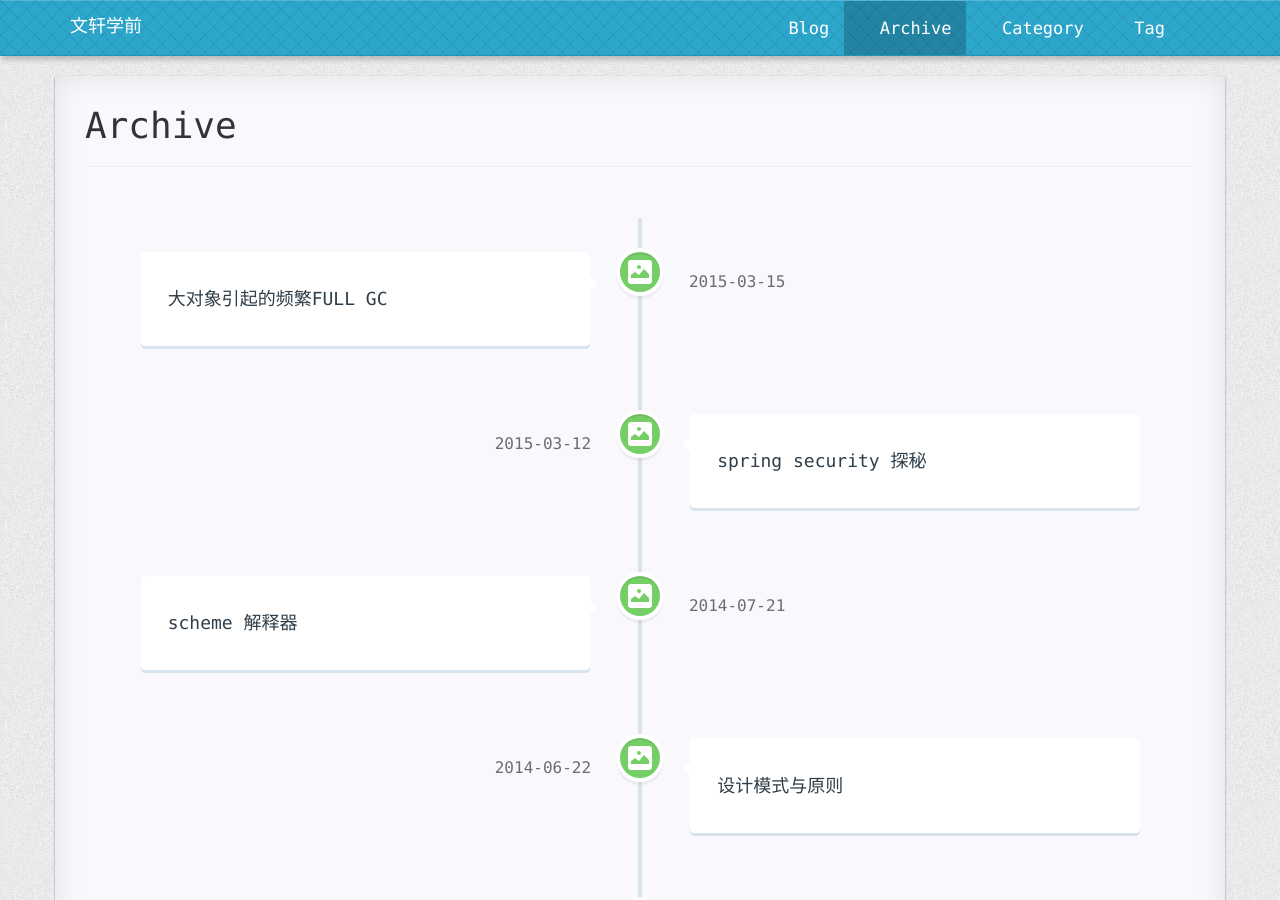
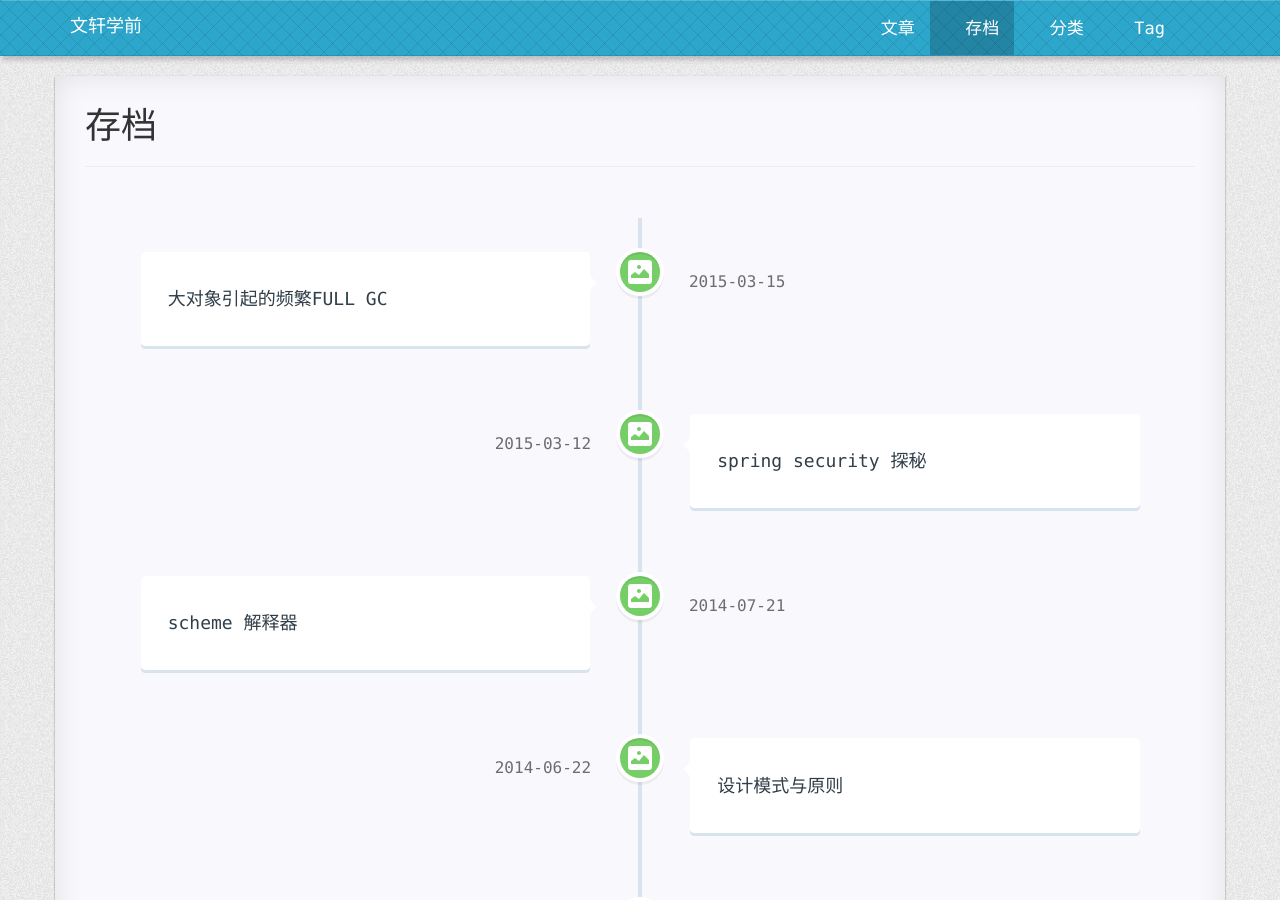
Before and after one commit to wenxuanxueqian/wenxuanxueqian.github.io, a Jekyll site: the page built from pages/1archive.html, in a window 1280 px wide and 900 px high. Built offline with Jekyll 4.4.1, drawn with Linux system fonts in a browser that asks for light colours; nearby versions of some CDN libraries; comment, search, counter and statistics services are not loaded; a style sheet for code colours, icons or effects is not loaded.

Commit message:
修改文字

```diff
--- a/_includes/header.html
+++ b/_includes/header.html
@@ -15,7 +15,7 @@
                         {% if page.url == "/index.html" %}
                         <li class="active">{% else %}
                         <li>{% endif %}
-                        <a href="{{ site.baseurl | prepend: site.url }}/" class="word-keep"><span class="octicon octicon-book"></span></span>&nbsp;&nbsp;Blog</a>
+                        <a href="{{ site.baseurl | prepend: site.url }}/" class="word-keep"><span class="octicon octicon-book"></span></span>&nbsp;&nbsp;文章</a>
                         </li>
                         {% for p in site.pages %}{% if p.isNavItem %}
                         {% if p.url == page.url %}
--- a/pages/1archive.html
+++ b/pages/1archive.html
@@ -1,6 +1,6 @@
 ---
 layout: page
-title: Archive
+title: 存档
 permalink: /archive/
 icon: octicon-repo
 isNavItem: true
--- a/pages/2category.html
+++ b/pages/2category.html
@@ -1,6 +1,6 @@
 ---
 layout: default
-title: Category
+title: 分类
 permalink: /category/
 icon: octicon-list-unordered
 isNavItem: true
```
